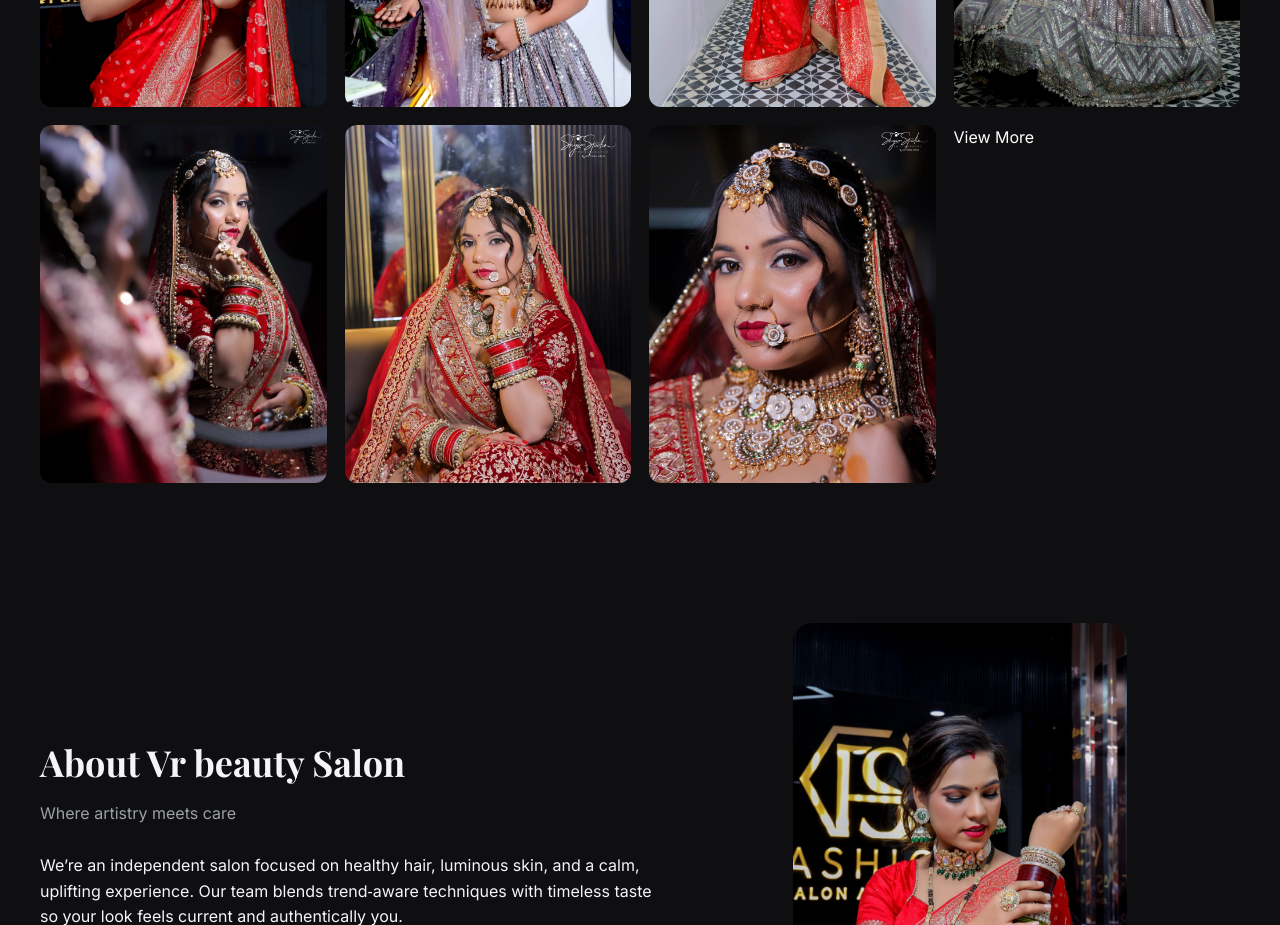
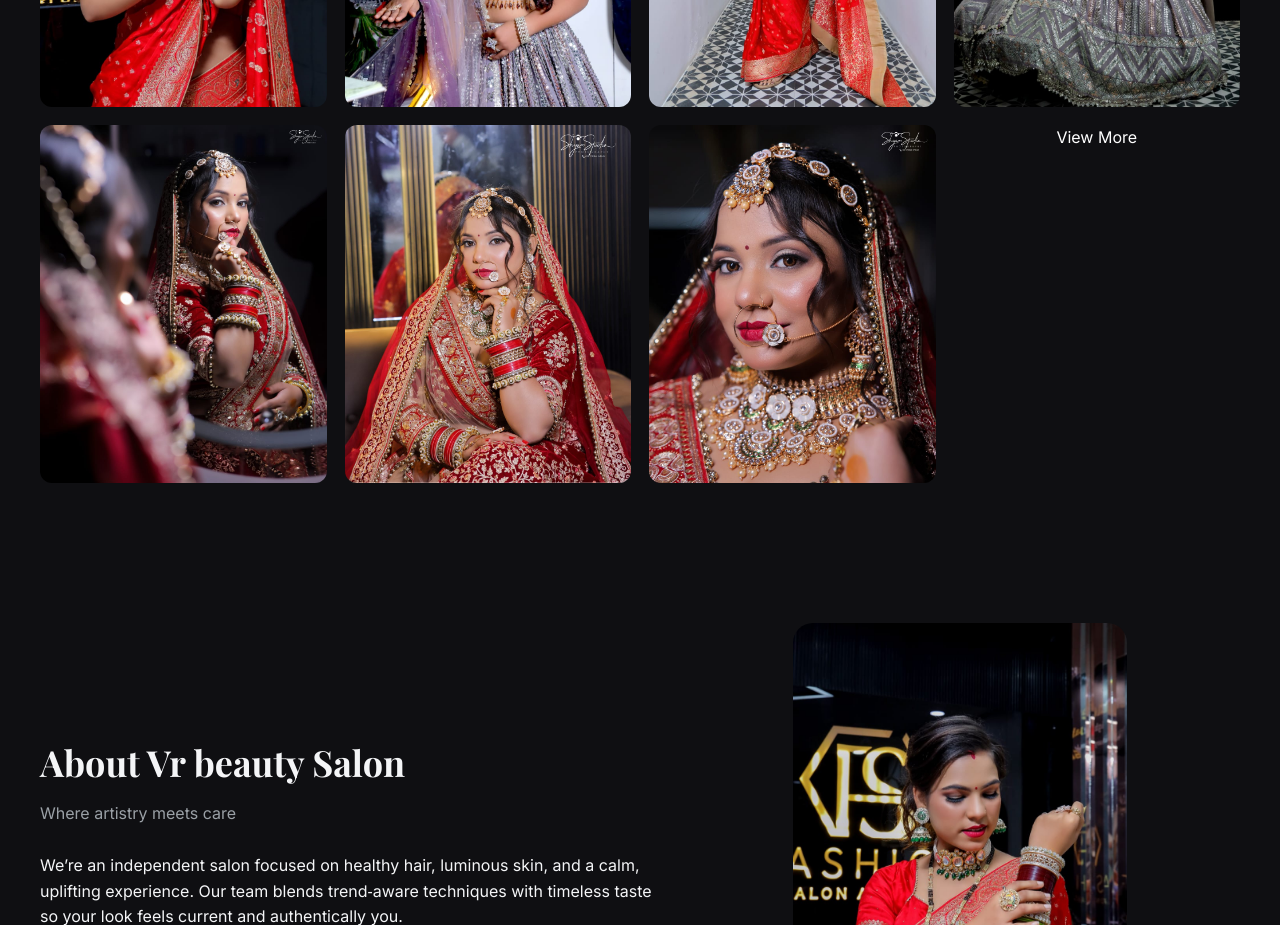
Before and after one commit to ashishrajput9520/Ashish-Rajput, a plain HTML site: page vr salon/vr beauty salon.html in a window 1280 px wide. Shown: the part 1800-2725 px from the top of the page. Drawn offline with nearby package versions, Linux system fonts and the light colour scheme.

Commit message:
Update vr beauty salon.html

```diff
--- a/vr salon/vr beauty salon.html
+++ b/vr salon/vr beauty salon.html
@@ -113,7 +113,7 @@
                <img src="/Ashish-Rajput/vr salon/img/gallery-2.jpg">
                <img src="/Ashish-Rajput/vr salon/img/gallery-1.jpg">
                 <img src="/Ashish-Rajput/vr salon/img/gallery-4.jpg">
-                <div><a href="" style="text-decoration: none; color: white;">View More</a></div>
+                <div style="text-align: center;"><a href="" style="text-decoration: none; color: white;">View More</a></div>
       </div>
     </div>
   </section>
```
